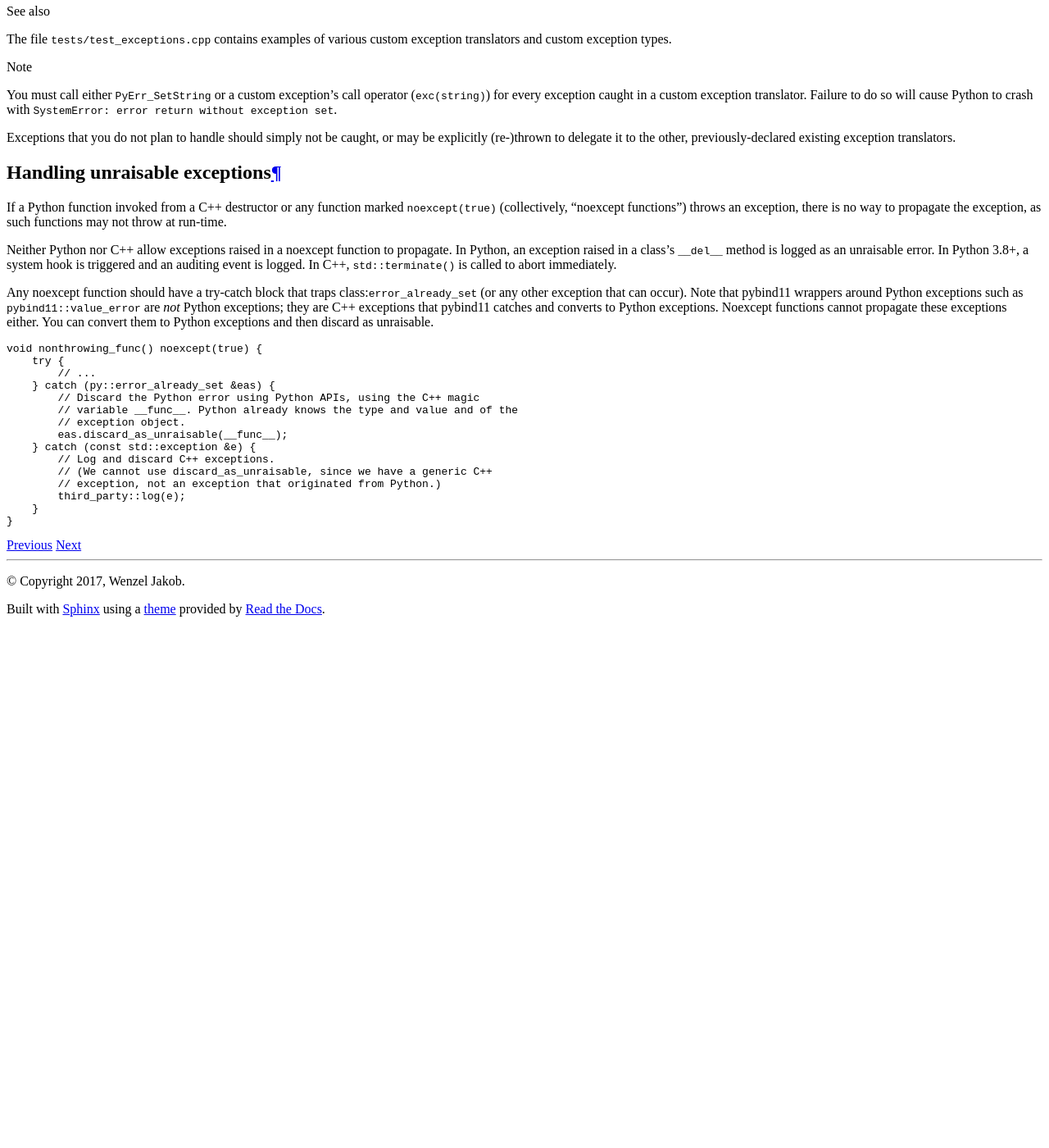
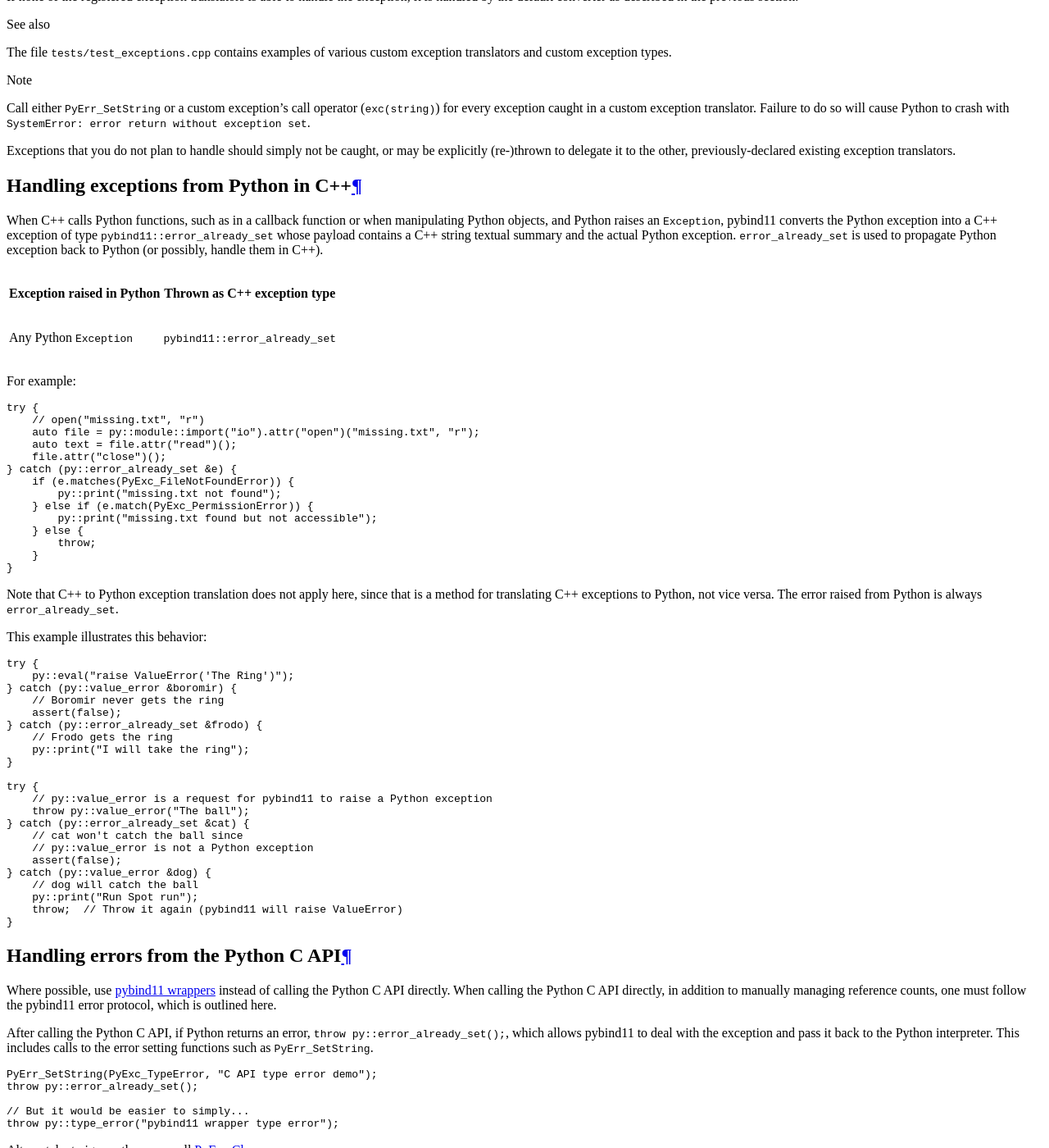
Before and after one commit to pybind/pybind11, a Sphinx documentation site: the page built from docs/advanced/exceptions.rst, in a window 1280 px wide and 1400 px high, scrolled down 2443 px. Shown: the whole window at 82% size. Built offline with Sphinx 7.4.7 and the Read the Docs theme 2.0.0, drawn with Linux system fonts in a browser that asks for light colours; before the commit the page ends 3203 px from its top, so only the background shows below that; some of the changed text lies outside the part shown.

Commit message:
Improve documentation of Python and C++ exceptions
The main change is to treat error_already_set as a separate category
of exception that arises in different circumstances and needs to be
handled differently. The asymmetry between Python and C++ exceptions
is further emphasized.

```diff
--- a/docs/advanced/exceptions.rst
+++ b/docs/advanced/exceptions.rst
@@ -1,18 +1,24 @@
 Exceptions
 ##########
 
-Built-in exception translation
-==============================
+Built-in C++ to Python exception translation
+============================================
 
-When C++ code invoked from Python throws an ``std::exception``, it is
-automatically converted into a Python ``Exception``. pybind11 defines multiple
-special exception classes that will map to different types of Python
-exceptions:
+When Python calls C++ code through pybind11, pybind11 provides a C++ exception handler
+that will trap C++ exceptions, translate them to the corresponding Python exception,
+and raise them so that Python code can handle them.
+
+pybind11 defines translations for ``std::exception`` and its standard
+subclasses, and several special exception classes that translate to specific
+Python exceptions. Note that these are not actually Python exceptions, so they
+cannot be examined using the Python C API. Instead, they are pure C++ objects
+that pybind11 will translate the corresponding Python exception when they arrive
+at its exception handler.
 
 .. tabularcolumns:: |p{0.5\textwidth}|p{0.45\textwidth}|
 
 +--------------------------------------+--------------------------------------+
-|  C++ exception type                  |  Python exception type               |
+|  Exception thrown by C++             |  Translated to Python exception type |
 +======================================+======================================+
 | :class:`std::exception`              | ``RuntimeError``                     |
 +--------------------------------------+--------------------------------------+
@@ -46,22 +52,11 @@ exceptions:
 |                                      | ``__setitem__`` in dict-like         |
 |                                      | objects, etc.)                       |
 +--------------------------------------+--------------------------------------+
-| :class:`pybind11::error_already_set` | Indicates that the Python exception  |
-|                                      | flag has already been set via Python |
-|                                      | API calls from C++ code; this C++    |
-|                                      | exception is used to propagate such  |
-|                                      | a Python exception back to Python.   |
-+--------------------------------------+--------------------------------------+
 
-When a Python function invoked from C++ throws an exception, pybind11 will convert
-it into a C++ exception of type :class:`error_already_set` whose string payload
-contains a textual summary. If you call the Python C-API directly, and it
-returns an error, you should ``throw py::error_already_set();``, which allows
-pybind11 to deal with the exception and pass it back to the Python interpreter.
-(Another option is to call ``PyErr_Clear`` in the
-`Python C-API <https://docs.python.org/3/c-api/exceptions.html#c.PyErr_Clear>`_
-to clear the error. The Python error must be thrown or cleared, or Python/pybind11
-will be left in an invalid state.)
+Exception translation is not bidirectional. That is, *catching* the C++
+exceptions defined above above will not trap exceptions that originate from
+Python. For that, catch :class:`pybind11::error_already_set`. See :ref:`below
+<handling_python_exceptions_cpp>` for further details.
 
 There is also a special exception :class:`cast_error` that is thrown by
 :func:`handle::call` when the input arguments cannot be converted to Python
@@ -106,7 +101,6 @@ and use this in the associated exception translator (note: it is often useful
 to make this a static declaration when using it inside a lambda expression
 without requiring capturing).
 
-
 The following example demonstrates this for a hypothetical exception classes
 ``MyCustomException`` and ``OtherException``: the first is translated to a
 custom python exception ``MyCustomError``, while the second is translated to a
@@ -140,7 +134,7 @@ section.
 
 .. note::
 
-    You must call either ``PyErr_SetString`` or a custom exception's call
+    Call either ``PyErr_SetString`` or a custom exception's call
     operator (``exc(string)``) for every exception caught in a custom exception
     translator.  Failure to do so will cause Python to crash with ``SystemError:
     error return without exception set``.
@@ -149,6 +143,103 @@ section.
     may be explicitly (re-)thrown to delegate it to the other,
     previously-declared existing exception translators.
 
+.. _handling_python_exceptions_cpp:
+
+Handling exceptions from Python in C++
+======================================
+
+When C++ calls Python functions, such as in a callback function or when
+manipulating Python objects, and Python raises an ``Exception``, pybind11
+converts the Python exception into a C++ exception of type
+:class:`pybind11::error_already_set` whose payload contains a C++ string textual
+summary and the actual Python exception. ``error_already_set`` is used to
+propagate Python exception back to Python (or possibly, handle them in C++).
+
+.. tabularcolumns:: |p{0.5\textwidth}|p{0.45\textwidth}|
+
++--------------------------------------+--------------------------------------+
+|  Exception raised in Python          |  Thrown as C++ exception type        |
++======================================+======================================+
+| Any Python ``Exception``             | :class:`pybind11::error_already_set` |
++--------------------------------------+--------------------------------------+
+
+For example:
+
+.. code-block:: cpp
+
+    try {
+        // open("missing.txt", "r")
+        auto file = py::module::import("io").attr("open")("missing.txt", "r");
+        auto text = file.attr("read")();
+        file.attr("close")();
+    } catch (py::error_already_set &e) {
+        if (e.matches(PyExc_FileNotFoundError)) {
+            py::print("missing.txt not found");
+        } else if (e.match(PyExc_PermissionError)) {
+            py::print("missing.txt found but not accessible");
+        } else {
+            throw;
+        }
+    }
+
+Note that C++ to Python exception translation does not apply here, since that is
+a method for translating C++ exceptions to Python, not vice versa. The error raised
+from Python is always ``error_already_set``.
+
+This example illustrates this behavior:
+
+.. code-block:: cpp
+
+    try {
+        py::eval("raise ValueError('The Ring')");
+    } catch (py::value_error &boromir) {
+        // Boromir never gets the ring
+        assert(false);
+    } catch (py::error_already_set &frodo) {
+        // Frodo gets the ring
+        py::print("I will take the ring");
+    }
+
+    try {
+        // py::value_error is a request for pybind11 to raise a Python exception
+        throw py::value_error("The ball");
+    } catch (py::error_already_set &cat) {
+        // cat won't catch the ball since
+        // py::value_error is not a Python exception
+        assert(false);
+    } catch (py::value_error &dog) {
+        // dog will catch the ball
+        py::print("Run Spot run");
+        throw;  // Throw it again (pybind11 will raise ValueError)
+    }
+
+Handling errors from the Python C API
+=====================================
+
+Where possible, use :ref:`pybind11 wrappers <wrappers>` instead of calling
+the Python C API directly. When calling the Python C API directly, in
+addition to manually managing reference counts, one must follow the pybind11
+error protocol, which is outlined here.
+
+After calling the Python C API, if Python returns an error,
+``throw py::error_already_set();``, which allows pybind11 to deal with the
+exception and pass it back to the Python interpreter. This includes calls to
+the error setting functions such as ``PyErr_SetString``.
+
+.. code-block:: cpp
+
+    PyErr_SetString(PyExc_TypeError, "C API type error demo");
+    throw py::error_already_set();
+
+    // But it would be easier to simply...
+    throw py::type_error("pybind11 wrapper type error");
+
+Alternately, to ignore the error, call `PyErr_Clear
+<https://docs.python.org/3/c-api/exceptions.html#c.PyErr_Clear>`_.
+
+Any Python error must be thrown or cleared, or Python/pybind11 will be left in
+an invalid state.
+
 .. _unraisable_exceptions:
 
 Handling unraisable exceptions
@@ -156,20 +247,24 @@ Handling unraisable exceptions
 
 If a Python function invoked from a C++ destructor or any function marked
 ``noexcept(true)`` (collectively, "noexcept functions") throws an exception, there
-is no way to propagate the exception, as such functions may not throw at
-run-time.
+is no way to propagate the exception, as such functions may not throw.
+Should they throw or fail to catch any exceptions in their call graph,
+the C++ runtime calls ``std::terminate()`` to abort immediately.
 
-Neither Python nor C++ allow exceptions raised in a noexcept function to propagate. In
-Python, an exception raised in a class's ``__del__`` method is logged as an
-unraisable error. In Python 3.8+, a system hook is triggered and an auditing
-event is logged. In C++, ``std::terminate()`` is called to abort immediately.
+Similarly, Python exceptions raised in a class's ``__del__`` method do not
+propagate, but are logged by Python as an unraisable error. In Python 3.8+, a
+`system hook is triggered
+<https://docs.python.org/3/library/sys.html#sys.unraisablehook>`_
+and an auditing event is logged.
 
 Any noexcept function should have a try-catch block that traps
-class:`error_already_set` (or any other exception that can occur). Note that pybind11
-wrappers around Python exceptions such as :class:`pybind11::value_error` are *not*
-Python exceptions; they are C++ exceptions that pybind11 catches and converts to
-Python exceptions. Noexcept functions cannot propagate these exceptions either.
-You can convert them to Python exceptions and then discard as unraisable.
+class:`error_already_set` (or any other exception that can occur). Note that
+pybind11 wrappers around Python exceptions such as
+:class:`pybind11::value_error` are *not* Python exceptions; they are C++
+exceptions that pybind11 catches and converts to Python exceptions. Noexcept
+functions cannot propagate these exceptions either. A useful approach is to
+convert them to Python exceptions and then ``discard_as_unraisable`` as shown
+below.
 
 .. code-block:: cpp
 
@@ -183,8 +278,6 @@ You can convert them to Python exceptions and then discard as unraisable.
             eas.discard_as_unraisable(__func__);
         } catch (const std::exception &e) {
             // Log and discard C++ exceptions.
-            // (We cannot use discard_as_unraisable, since we have a generic C++
-            // exception, not an exception that originated from Python.)
             third_party::log(e);
         }
     }
```
Also changed, not shown: docs/advanced/pycpp/object.rst (+10 -0 lines), 1 other file.
